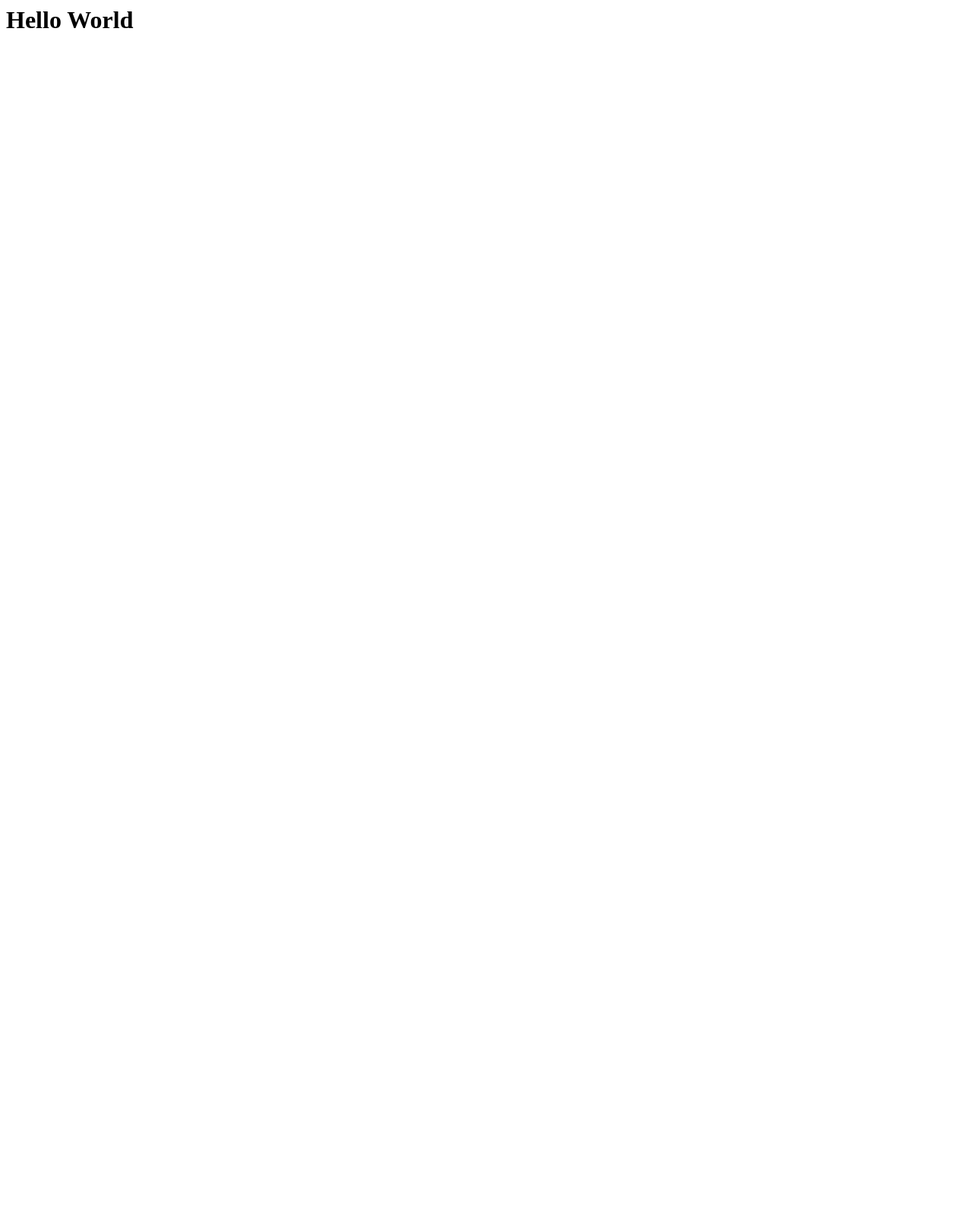
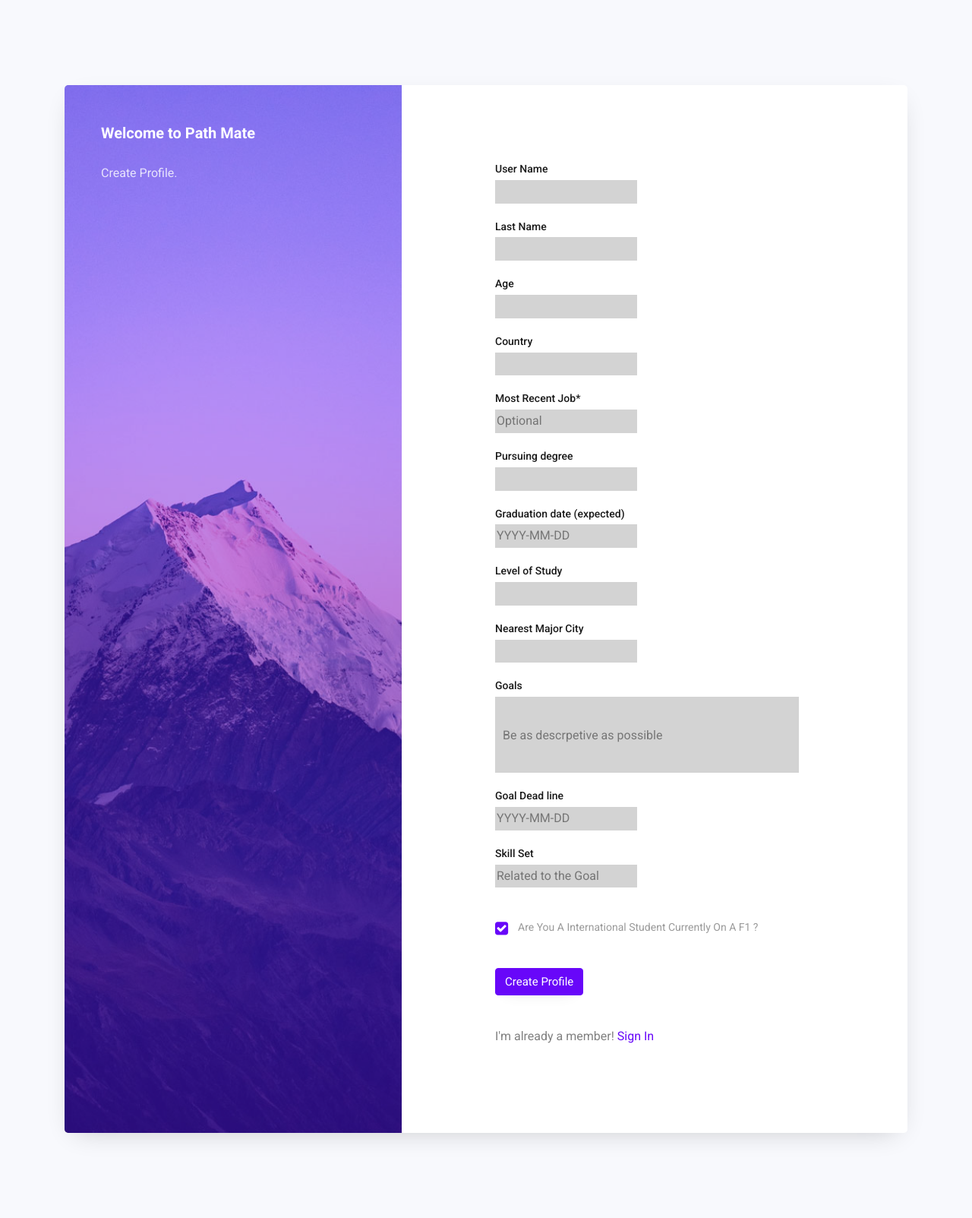
Before and after one commit to Miguel-202/PathMate, a Django app: page /accounts/profile-creation/ in a window 1280 px wide. Before the commit the page is almost empty. Shown: the whole page at 76% size. Before the commit the page ends 37 px from the top, so only its background shows below. Run offline with Django 3.2, Linux system fonts and the light colour scheme; some libraries are stand-ins or nearby versions.

Commit message:
Profile Creation Front End,Link to Sign Up

```diff
--- a/accounts/models/__init__.py
+++ b/accounts/models/__init__.py
@@ -1,4 +1,5 @@
 from .user import User
+from .databaseuser import UserProfileTable
 
 
-__all__ = [User]
+__all__ = [User,UserProfileTable]
--- a/accounts/urls.py
+++ b/accounts/urls.py
@@ -9,5 +9,5 @@ urlpatterns = [
     path("signup/", views.SignUpView.as_view(), name="signup"),
     path("signin/", views.SignInView.as_view(), name="signin"),
     path("signout/", views.signout, name="signout"),
-    path("profile-creation/",userdata,name="profile-creation")
+    path("profile-creation/",userdata,name="profile-creation"),
 ]
--- a/accounts/views/__init__.py
+++ b/accounts/views/__init__.py
@@ -1,5 +1,6 @@
 from .signup import SignUpView
 from .signin import SignInView
 from .signout import signout
+from .userdata import userdata
 
-__all__ = [SignUpView, SignInView, signout]
+__all__ = [SignUpView, SignInView, signout,userdata]
--- a/accounts/views/userdata.py
+++ b/accounts/views/userdata.py
@@ -1,4 +1,4 @@
 from django.shortcuts import render, redirect
 
 def userdata(request):
-     return render(request,"accounts/database_population.html")
+     return render(request,"accounts/profile-creation.html")
--- a/templates/accounts/database_population.html
+++ /dev/null
@@ -1 +0,0 @@
-<h1>Hello World</h1>
--- /dev/null
+++ b/templates/accounts/profile-creation.html
@@ -0,0 +1,197 @@
+<!DOCTYPE html>
+<html lang="en">
+	{% load static %}
+    <head>
+        <title>User Questionare | Path Mate</title>
+        <meta charset="utf-8" />
+        <meta name="viewport" content="width=device-width, initial-scale=1, shrink-to-fit=no" />
+
+        <link href="https://fonts.googleapis.com/css?family=Roboto:300,400,500,700&display=swap" rel="stylesheet" />
+
+        <link rel="stylesheet" href="https://stackpath.bootstrapcdn.com/font-awesome/4.7.0/css/font-awesome.min.css" />
+
+        <link rel="stylesheet" href="{% static 'css/accounts.css' %}" />
+    </head>
+    <body>
+        <section class="ftco-section">
+            <div class="container">
+                <div class="row justify-content-center">
+                    <div class="col-md-12">
+                        <div class="wrap d-md-flex">
+                            <div class="text-wrap p-4 p-lg-5 d-flex img" style="background-image: url({% static 'images/bg.jpg' %});">
+                                <div class="text w-100">
+                                    <h2 class="mb-4">Welcome to Path Mate</h2>
+                                    <p>Create Profile. </p>
+                                </div>
+                            </div>
+                            <div class="login-wrap p-4 p-md-5">
+                                <div class="row justify-content-center py-md-5">
+                                    <div class="col-lg-9">
+                                        <form action="#" method="post" class="signup-form">
+                                            {% csrf_token %}
+                                            <div class="row">
+
+
+                                               <!--User Name-->
+                                                <div class="col-md-12">
+                                                    <div class="form-group">
+                                                    <label >User Name</label>
+                                                    <div class="form-group">
+                                                        <input type="text" style="border: none; background-color:lightgrey;" name="User_Name">
+                                                    </div>
+                                                    </div>
+                                                </div>
+
+                                                <!--Last Name Not Used on Data Base-->
+                                                <div class="col-md-12">
+                                                    <div class="form-group">
+                                                    <label >Last Name</label>
+                                                    <div class="form-group">
+                                                        <input type="text" style="border: none; background-color:lightgrey;" name="lastname">
+                                                    </div>
+                                                    </div>
+                                                </div>
+
+                                                 <!--Age-->
+                                                 <div class="col-md-12">
+                                                    <div class="form-group">
+                                                    <label >Age</label>
+                                                    <div class="form-group">
+                                                        <input type="text" style="border: none; background-color:lightgrey;" name="User_Age">
+                                                    </div>
+                                                    </div>
+                                                </div>
+
+                                                <!--Country -->
+                                                <div class="col-md-12">
+                                                    <div class="form-group">
+                                                    <label >Country</label>
+                                                    <div class="form-group">
+                                                        <input type="text" style="border: none; background-color:lightgrey;" name="User_Country">
+                                                    </div>
+                                                    </div>
+                                                </div>
+
+                                                <!--Most Recent Job Optional Field-->
+                                                <div class="col-md-12">
+                                                    <div class="form-group">
+                                                    <label >Most Recent Job*</label>
+                                                    <div class="form-group">
+                                                        <input type="text" placeholder="Optional"  style="border: none; background-color:lightgrey;" name="Job">
+                                                    </div>
+                                                    </div>
+                                                </div>
+
+                                                <!--Univeristy Major-->
+                                                <div class="col-md-11">
+                                                    <div class="form-group">
+                                                    <label >Pursuing degree</label>
+                                                    <div class="form-group">
+                                                        <input type="text" style="border: none; background-color:lightgrey;" name="User_Major">
+                                                    </div>
+                                                    </div>
+                                                </div>
+
+                                                <!--Graduation date-->
+                                                <div class="col-md-12">
+                                                    <div class="form-group">
+                                                    <label >Graduation date (expected)  </label>
+                                                    <div class="form-group">
+                                                        <input type="text"placeholder="YYYY-MM-DD" style="border: none; background-color:lightgrey;" name="User_GraduationDate">
+                                                    </div>
+                                                    </div>
+                                                </div>
+
+
+                                                <!--Level of Study-->
+                                                <div class="col-md-12">
+                                                    <div class="form-group">
+                                                    <label >Level of Study </label>
+                                                    <div class="form-group">
+                                                        <input type="text" style="border: none; background-color:lightgrey;" name="Level_Study">
+                                                    </div>
+                                                    </div>
+                                                </div>
+
+
+                                                <!--Current Residency -->
+                                                <div class="col-md-12">
+                                                    <div class="form-group">
+                                                    <label >Nearest Major City </label>
+                                                    <div class="form-group">
+                                                        <input type="text" style="border: none; background-color:lightgrey;" name="Location">
+                                                    </div>
+                                                    </div>
+                                                </div>
+
+
+                                                <!--Goals-->
+                                                 <div class="col-md-12">
+                                                    <div class="form-group">
+                                                    <label >Goals</label>
+                                                    <div class="form-group">
+                                                        <input type="text"placeholder="Be as descrpetive as possible" style="border: none; background-color:lightgrey; width: 400px; height: 100px; padding: 10px;" name="Goals">
+                                                    </div>
+                                                    </div>
+                                                </div>
+
+                                                <!--Goal Deadline-->
+                                                <div class="col-md-12">
+                                                    <div class="form-group">
+                                                    <label >Goal Dead line </label>
+                                                    <div class="form-group">
+                                                        <input type="text" placeholder="YYYY-MM-DD" style="border: none; background-color:lightgrey;" name="Goal_Deadline">
+                                                    </div>
+                                                    </div>
+                                                </div>
+
+                                                <!--Skill Sete-->
+                                                <div class="col-md-12">
+                                                    <div class="form-group">
+                                                    <label >Skill Set </label>
+                                                    <div class="form-group">
+                                                        <input type="text" placeholder="Related to the Goal" style="border: none; background-color:lightgrey;" name="Goal_Deadline">
+                                                    </div>
+                                                    </div>
+                                                </div>
+
+
+
+                                                 <!--Need Visa SponsosrShip-->
+                                                 <div class="col-md-12 my-4">
+                                                    <div class="form-group">
+                                                        <div class="w-100">
+                                                            <label class="checkbox-wrap checkbox-primary">
+                                                                Are you a international student currently on a F1 ?
+                                                                <input type="checkbox" checked />
+                                                                <span class="checkmark"></span>
+                                                            </label>
+                                                        </div>
+                                                    </div>
+                                                </div>
+
+                                                <div class="col-md-12">
+                                                    <div class="form-group">
+                                                        <button type="submit" name="save" value="save" class="btn btn-primary">Create Profile</button>
+                                                    </div>
+                                                </div>
+
+
+                                            </div>
+
+
+                                        </form>
+                                        <div class="w-100">
+                                            <p class="mt-4">I'm already a member! <a href="{% url 'accounts:signin' %}">Sign In</a></p>
+                                        </div>
+                                    </div>
+                                </div>
+                            </div>
+                        </div>
+                    </div>
+                </div>
+            </div>
+        </section>
+        {% include 'base/js.html' %}
+    </body>
+</html>
```
Also changed, not shown: accounts/models/databaseuser.py (added, +40 -0 lines), templates/accounts/signin.html (+0 -11 lines), templates/accounts/signup.html (+1 -12 lines), accounts/migrations/0002_userprofiletable.py (added).
